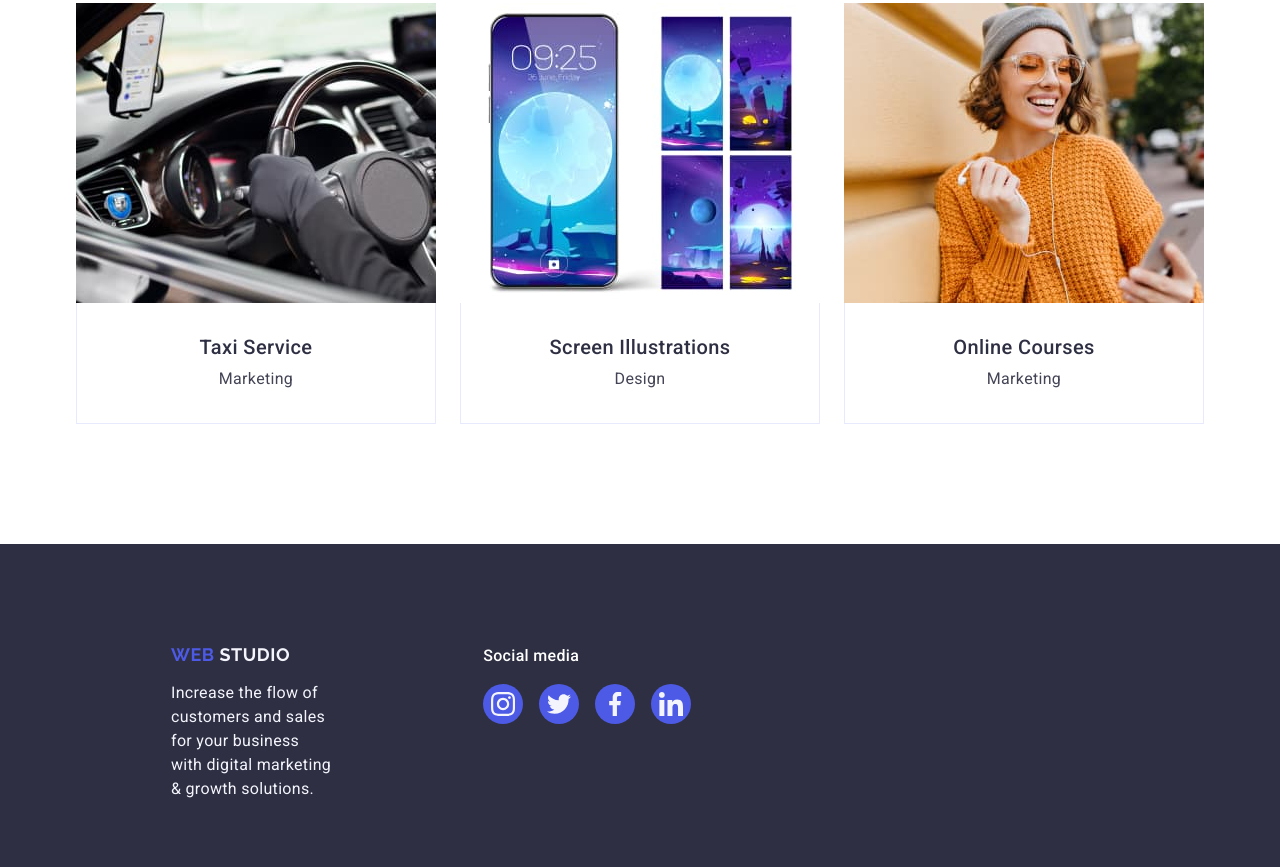
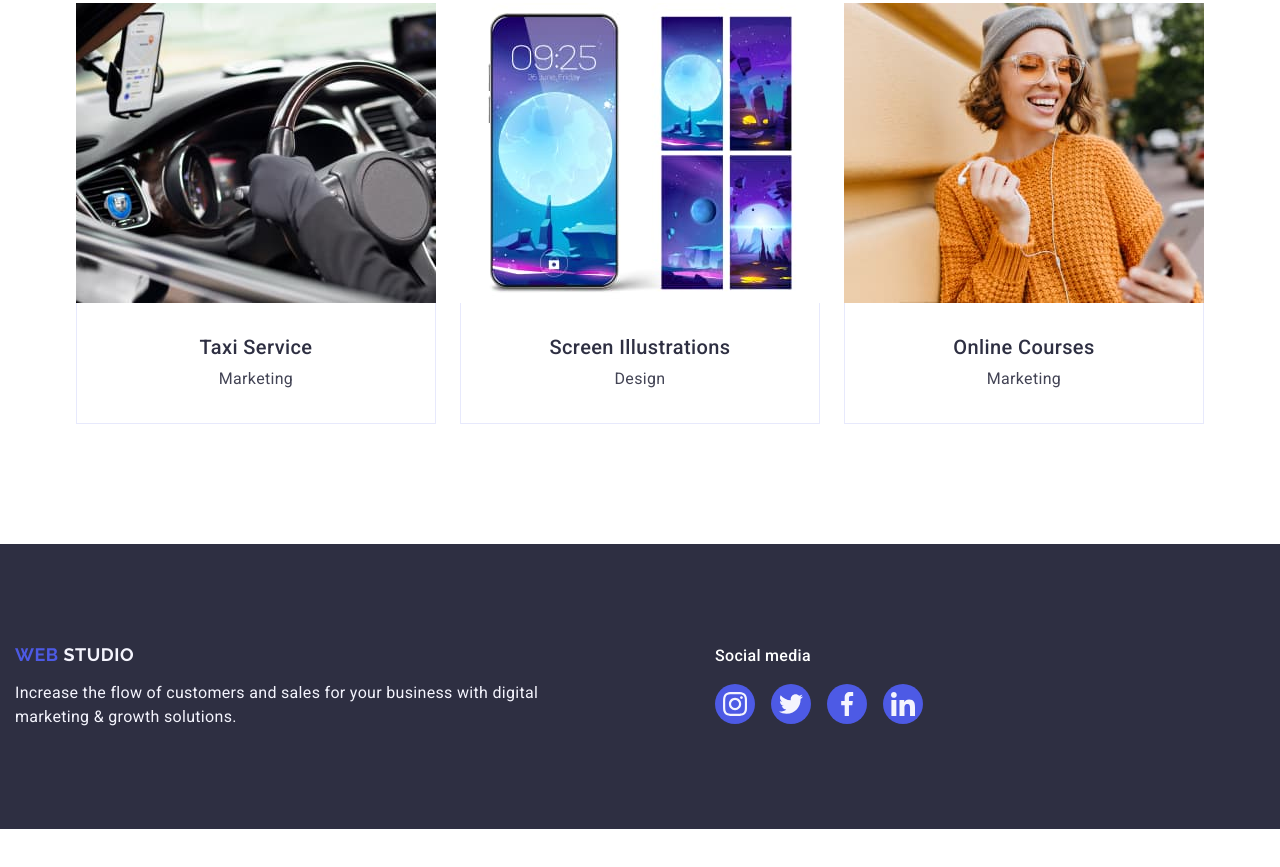
Before and after one commit to SalomaKiev/goit-markup-hw-04, a plain HTML site: page index.html in a window 1280 px wide. Shown: the part 2623-3490 px from the top of the page. After the commit the page ends 3452 px from the top, so only its background shows below. Drawn offline with nearby package versions, Linux system fonts and the light colour scheme.

Commit message:
Update styles.css

```diff
--- a/css/styles.css
+++ b/css/styles.css
@@ -399,7 +399,7 @@ li {
 
 .port-cards {
     border: 1px;
-    width: calc((100% - 48px) / 3)
+    width: calc((100% - 48px) / 3);
     transition: box-shadow 250ms cubic-bezier(0.4, 0, 0.2, 1);
 }
 
@@ -469,8 +469,7 @@ li {
 
 .foot-container {
 
-    width: 264px;
-    margin-left: 156px;
+
     margin-right: 120px;
 }
 
```
